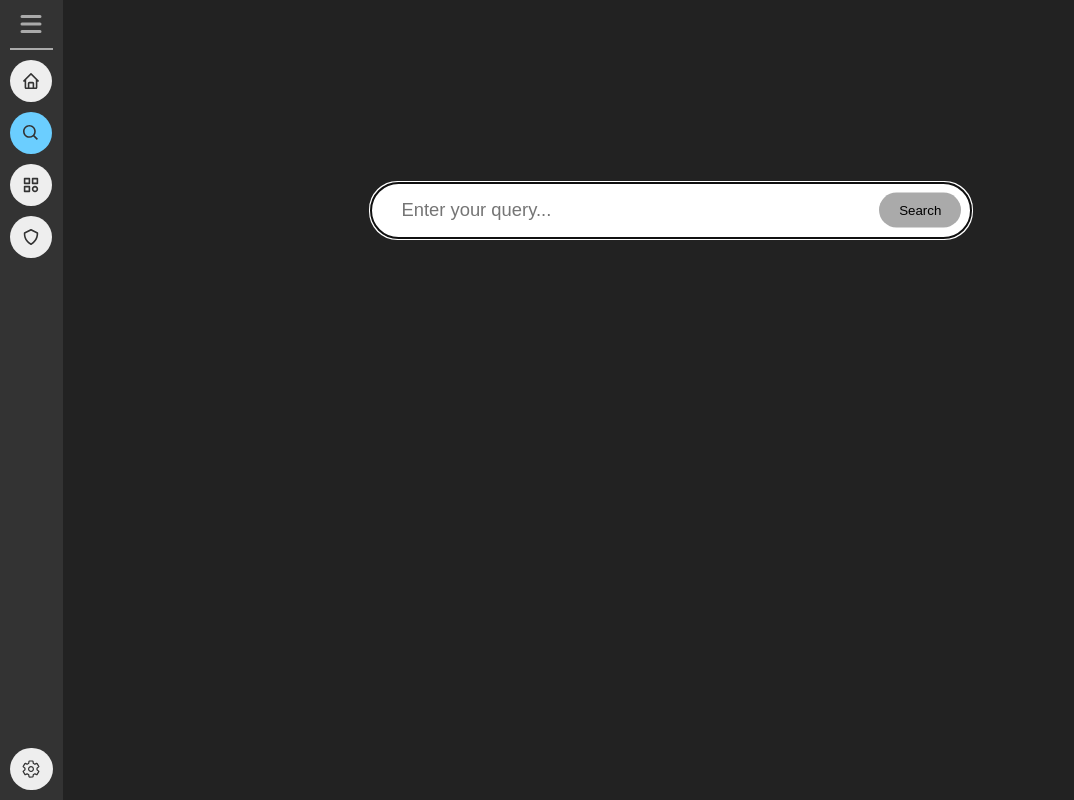
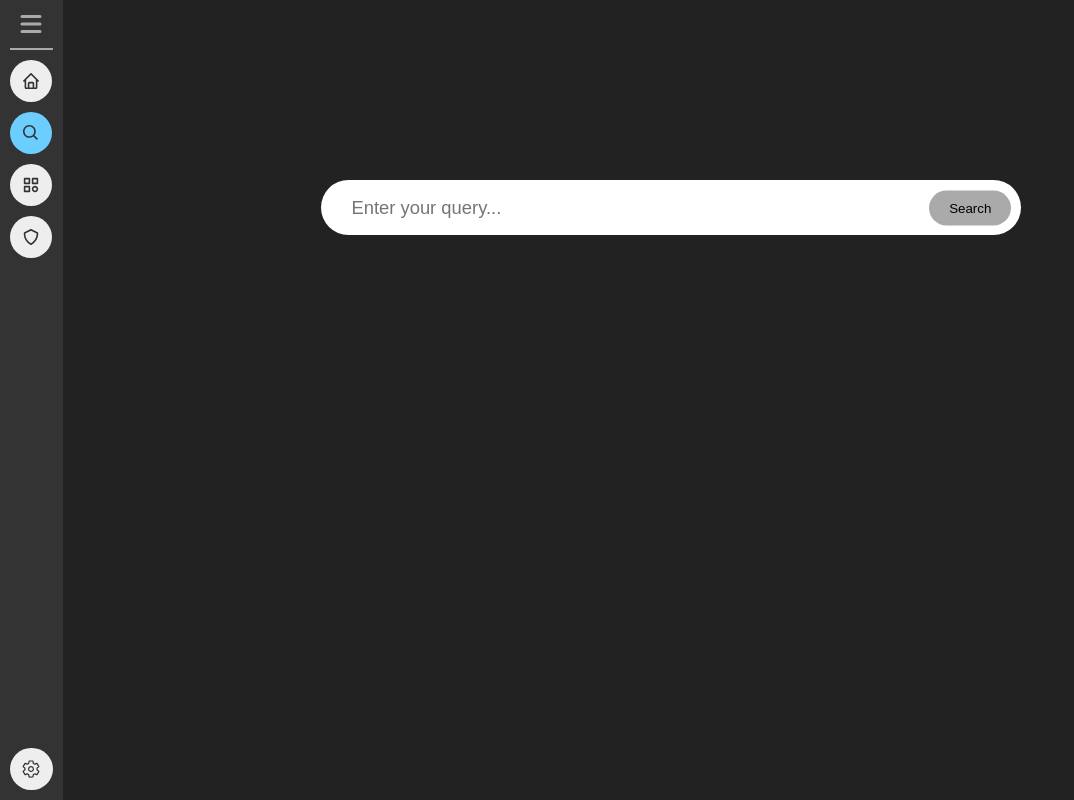
Before and after one commit to KarthikSapaliga/PixFusion, a React (Vite) app: page / in a window 1280 px wide. Both pictures are taken after a click on the element "Search here...". Shown: the whole page, without its empty margins (0-1074 px from the left). Built offline with nearby package versions, Linux system fonts and the light colour scheme.

Commit message:
Modified the alignment of results

```diff
--- a/src/components/Search.css
+++ b/src/components/Search.css
@@ -3,17 +3,14 @@
     height: 100vh;
     overflow-y: scroll;
     overflow-x: hidden;
-    display: flex;
-    flex-direction: column;
-    justify-content: center;
-    align-items: ;
+
 }
 
 #search .searchbar{
     margin: 0 auto;
     position: relative;
     margin-top: 180px;
-    max-width: 600px;
+    max-width: 700px;
     width: 80%;
     display: flex;
     align-items: center;
@@ -27,6 +24,7 @@
     border-radius: 50px;
     font-size: 1.15rem;
     border: none;
+    outline: none;
 }
 
 #search .searchbar button{
@@ -41,15 +39,16 @@
 }
 
 #search .results{
-    height: calc(100vh - 260px);
     width: 80%;
     overflow-y: scroll;
-    margin: 10px ;
+    margin: 10px auto;
+    padding: 20px;
 
     display: flex;
     flex-wrap: wrap;
-    gap: 10px;
     justify-content: center;
+    align-items: center;
+    gap: 20px;
 }
 
 #search .results img{
```
